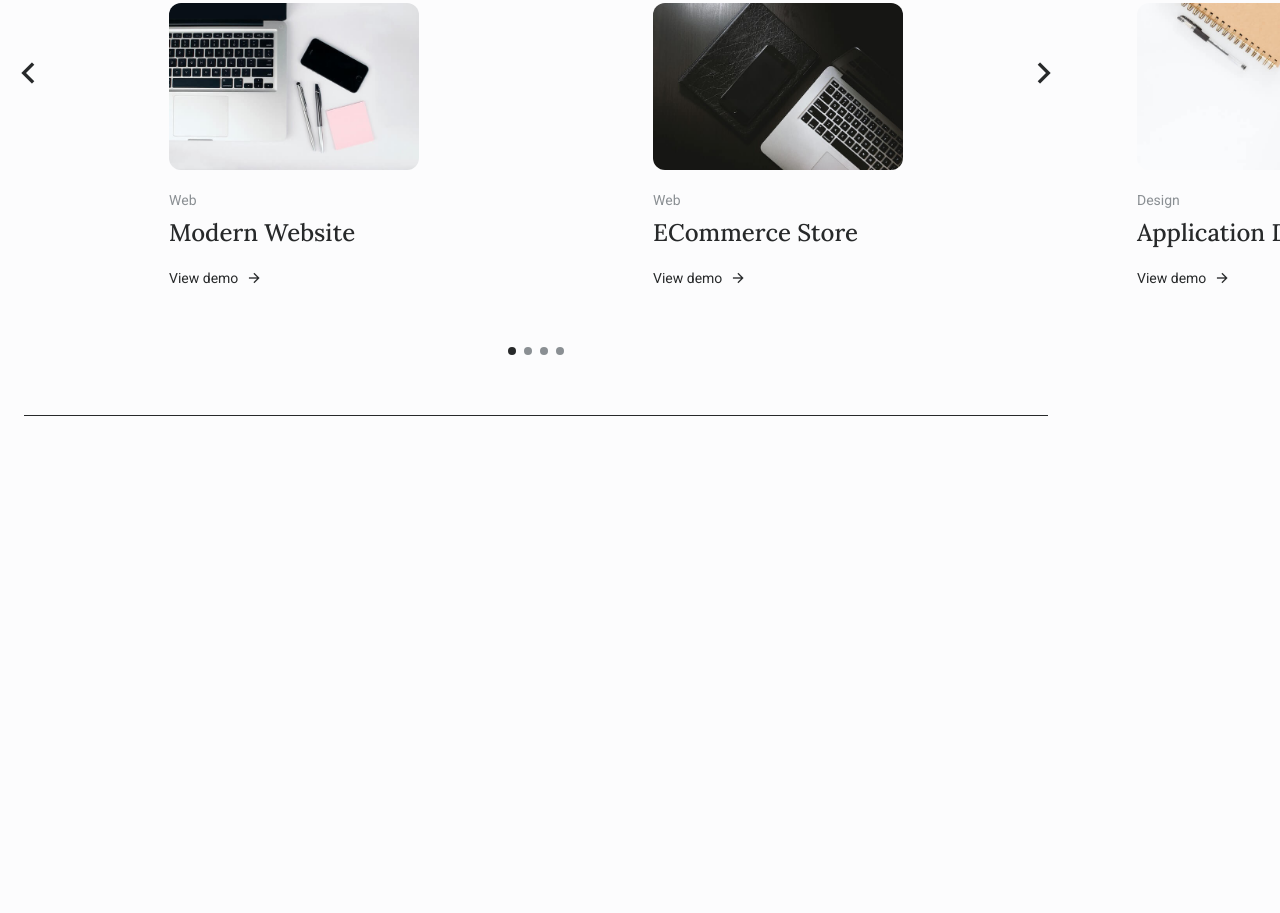
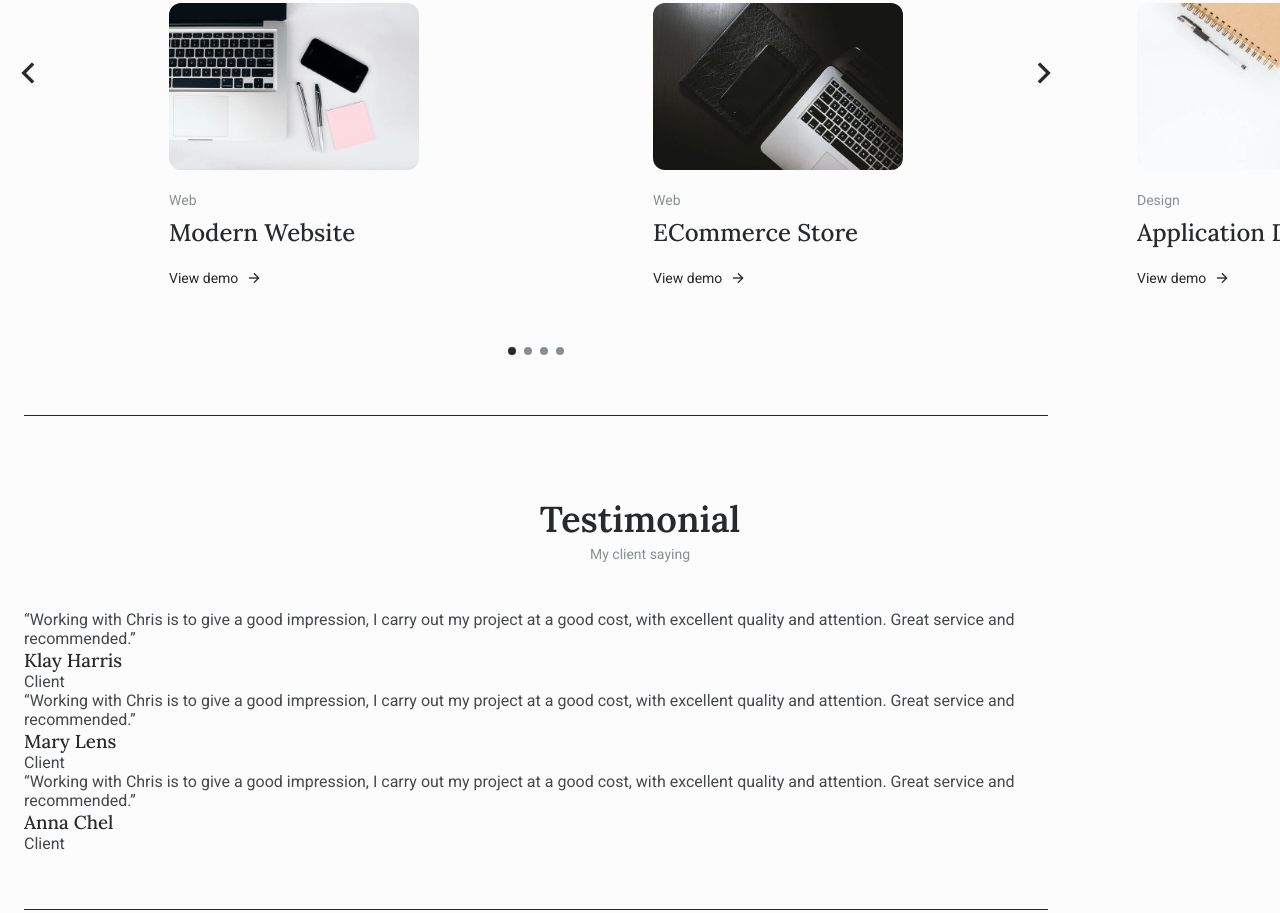
Before and after one commit to AkashKumarSingh11032001/Portfolio, a plain HTML site: page index.html in a window 1280 px wide. Shown: the part 4986-5899 px from the top of the page. Before the commit the page ends 5602 px from the top, so only its background shows below. Drawn offline with nearby package versions, Linux system fonts and the light colour scheme.

Commit message:
TESTIMONIAL

```diff
--- a/index.html
+++ b/index.html
@@ -468,6 +468,61 @@
 
         <!--==================== TESTIMONIAL ====================-->
         <section class="testimonial section">
+            <h2 class="section__title">Testimonial</h2>
+            <span class="section__subtitle">My client saying</span>
+
+            <div class="container section__border">
+                <div class="testimonial__container">
+                    <div>
+                        <!--==================== TESTIMONIAL 1 ====================-->
+                        <div class="testimonial__content">
+
+                            <p class="testimonial__description">
+                                “Working with Chris is to give a good
+                                impression, I carry out my project at a good
+                                cost, with excellent quality and attention.
+                                Great service and recommended.”
+                            </p>
+                            <div>
+                                <h3 class="testimonial__name">Klay Harris</h3>
+                                <span class="testimonial__subtitle">Client</span>
+                            </div>
+                        </div>
+                        <!--==================== TESTIMONIAL 2 ====================-->
+
+                        <div class="testimonial__content">
+
+                            <p class="testimonial__description">
+                                “Working with Chris is to give a good
+                                impression, I carry out my project at a good
+                                cost, with excellent quality and attention.
+                                Great service and recommended.”
+                            </p>
+                            <div>
+                                <h3 class="testimonial__name">Mary Lens</h3>
+                                <span class="testimonial__subtitle">Client</span>
+                            </div>
+                        </div>
+                        <!--==================== TESTIMONIAL 3 ====================-->
+
+                        <div class="testimonial__content">
+
+                            <p class="testimonial__description">
+                                “Working with Chris is to give a good
+                                impression, I carry out my project at a good
+                                cost, with excellent quality and attention.
+                                Great service and recommended.”
+                            </p>
+                            <div>
+                                <h3 class="testimonial__name">Anna Chel</h3>
+                                <span class="testimonial__subtitle">Client</span>
+                            </div>
+                        </div>
+
+                    </div>
+
+                </div>
+            </div>
 
         </section>
 
```
